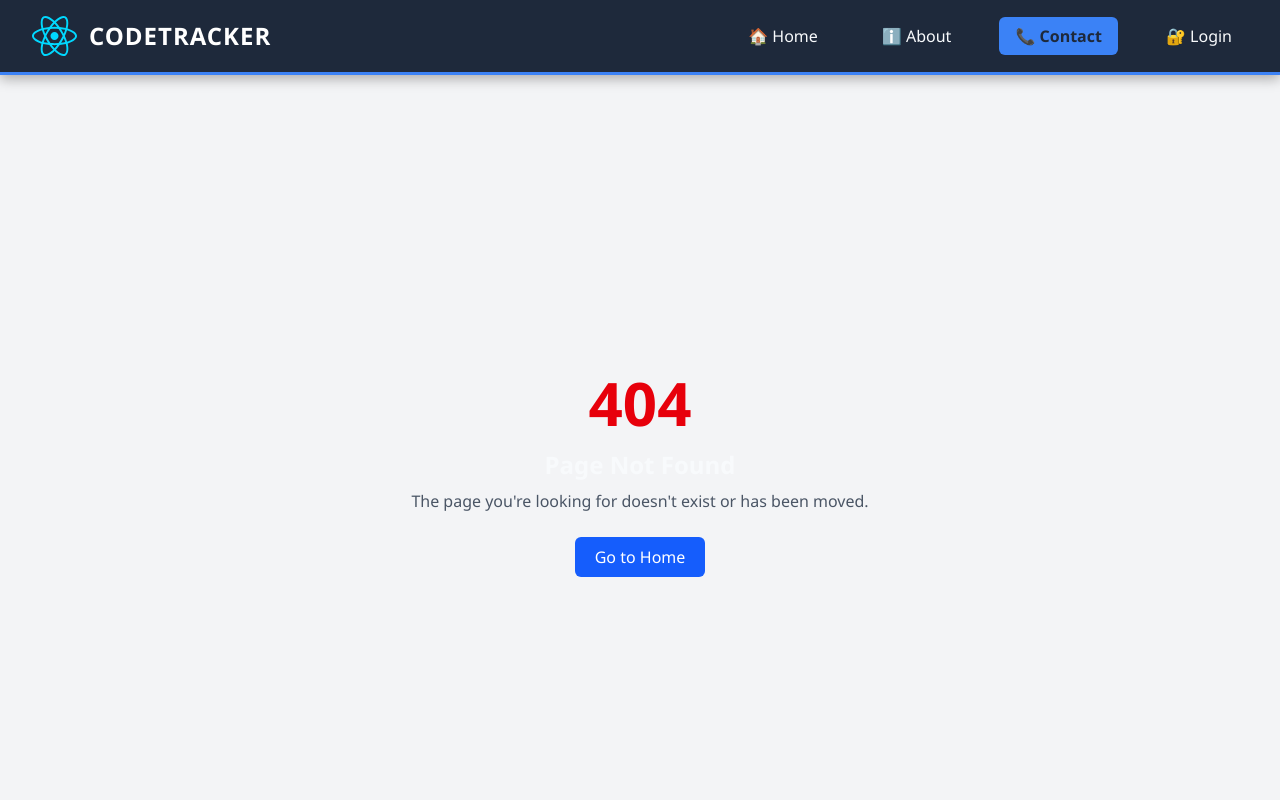
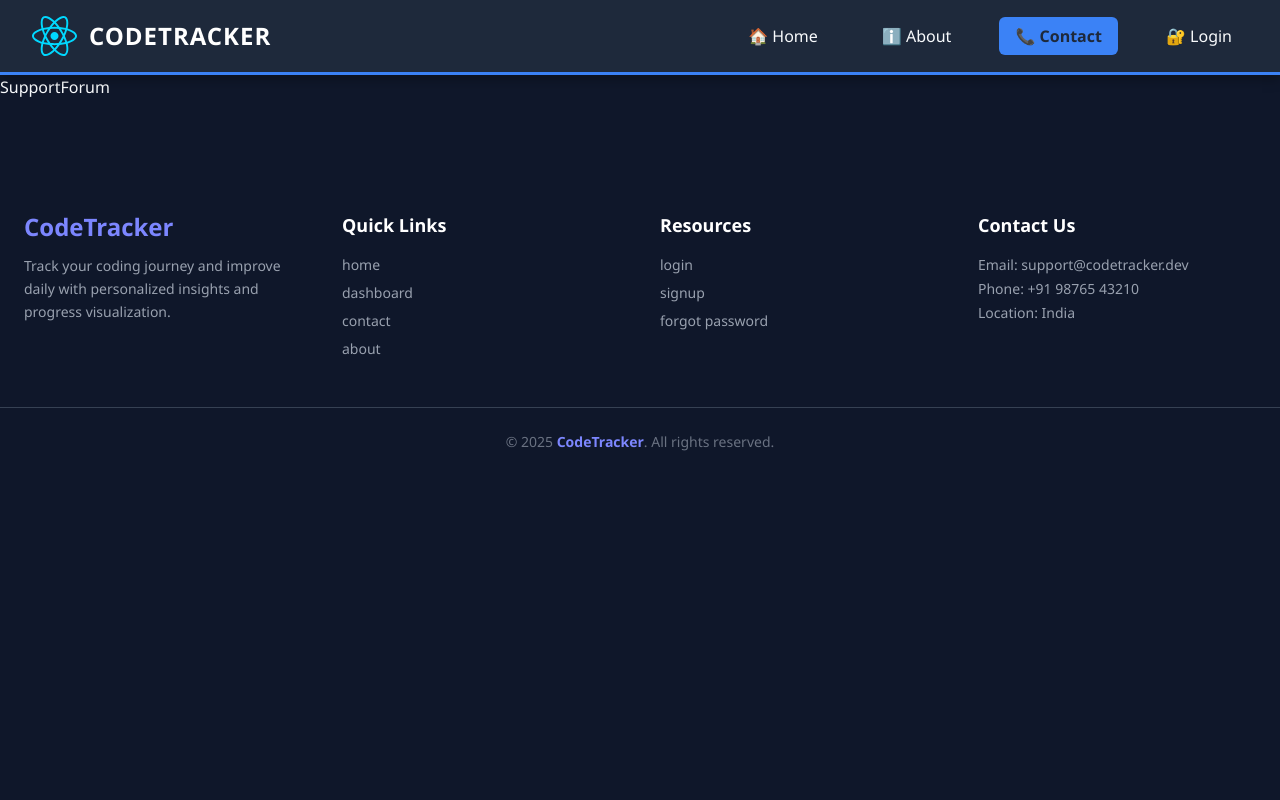
Before and after one commit to PREM015/c-o-d-e-t-r-a-c-k-e-r, a React (Vite) app: page /contact/support-forum in a window 1280 px wide. Shown: the top 800 px of the page. Built offline with nearby package versions, Linux system fonts and the light colour scheme.

Commit message:
Enhance App component: update comments for clarity, add EmailUs and SupportForum pages, and improve route structure

```diff
--- a/src/App.jsx
+++ b/src/App.jsx
@@ -2,7 +2,7 @@ import { BrowserRouter as Router, Routes, Route } from "react-router-dom";
 import Navbar from "./components/Navbar";
 import Footer from "./components/Footer";
 
-// 🌍 Landing
+// 🌍 Landing Page
 import Landing from "./components/Landing";
 
 // 🏠 Home Pages
@@ -15,8 +15,10 @@ import About from "./pages/About/Index";
 import OurVision from "./pages/About/OurVision";
 import PlatformDetails from "./pages/About/PlatformDetails";
 
-// 📬 Contact Page
+// 📬 Contact Pages
 import Contact from "./pages/Contact/Index";
+import EmailUs from "./pages/Contact/EmailUs";
+import SupportForum from "./pages/Contact/SupportForum";
 
 // 🔐 Auth Pages
 import Login from "./pages/Auth/Login";
@@ -31,7 +33,7 @@ import ChangePassword from "./pages/Account/ChangePassword";
 // ❌ Not Found
 import NotFound from "./pages/NotFound";
 
-// 🎨 Theme
+// 🎨 Theme Context
 import { ThemeProvider } from "./contexts/ThemeContext";
 
 function App() {
@@ -41,21 +43,23 @@ function App() {
         <Navbar />
 
         <Routes>
-          {/* 🔹 Landing */}
+          {/* 🌍 Landing */}
           <Route path="/" element={<Landing />} />
 
-          {/* 🔸 Home */}
+          {/* 🏠 Home */}
           <Route path="/home" element={<Home />} />
           <Route path="/home/dashboard" element={<Dashboard />} />
           <Route path="/home/recent-activity" element={<RecentActivity />} />
 
-          {/* 🔸 About */}
+          {/* 📄 About */}
           <Route path="/about" element={<About />} />
           <Route path="/about/our-vision" element={<OurVision />} />
           <Route path="/about/platform-details" element={<PlatformDetails />} />
 
-          {/* 📬 Contact Page */}
+          {/* 📬 Contact */}
           <Route path="/contact" element={<Contact />} />
+          <Route path="/contact/email-us" element={<EmailUs />} />
+          <Route path="/contact/support-forum" element={<SupportForum />} />
 
           {/* 🔐 Auth */}
           <Route path="/login" element={<Login />} />
@@ -67,7 +71,7 @@ function App() {
           <Route path="/account/edit-profile" element={<EditProfile />} />
           <Route path="/account/change-password" element={<ChangePassword />} />
 
-          {/* ❌ 404 Fallback */}
+          {/* ❌ Catch-all */}
           <Route path="*" element={<NotFound />} />
         </Routes>
 
--- /dev/null
+++ b/src/pages/Contact/EmailUs.jsx.jsx
@@ -0,0 +1,9 @@
+import React from 'react'
+
+function EmailUs() {
+  return (
+    <div>EmailUs.jsx</div>
+  )
+}
+
+export default EmailUs
--- /dev/null
+++ b/src/pages/Contact/SupportForum.jsx
@@ -0,0 +1,9 @@
+import React from 'react'
+
+function SupportForum() {
+  return (
+    <div>SupportForum</div>
+  )
+}
+
+export default SupportForum
```
